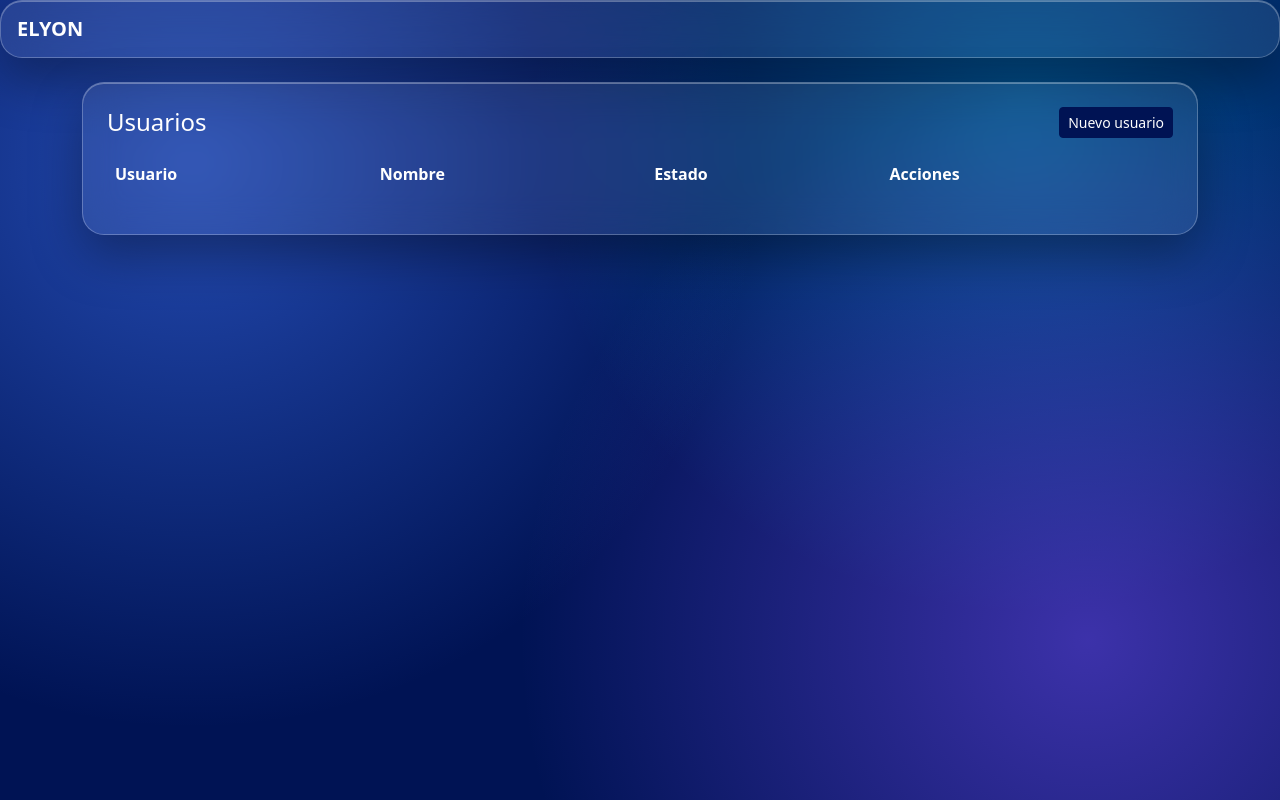
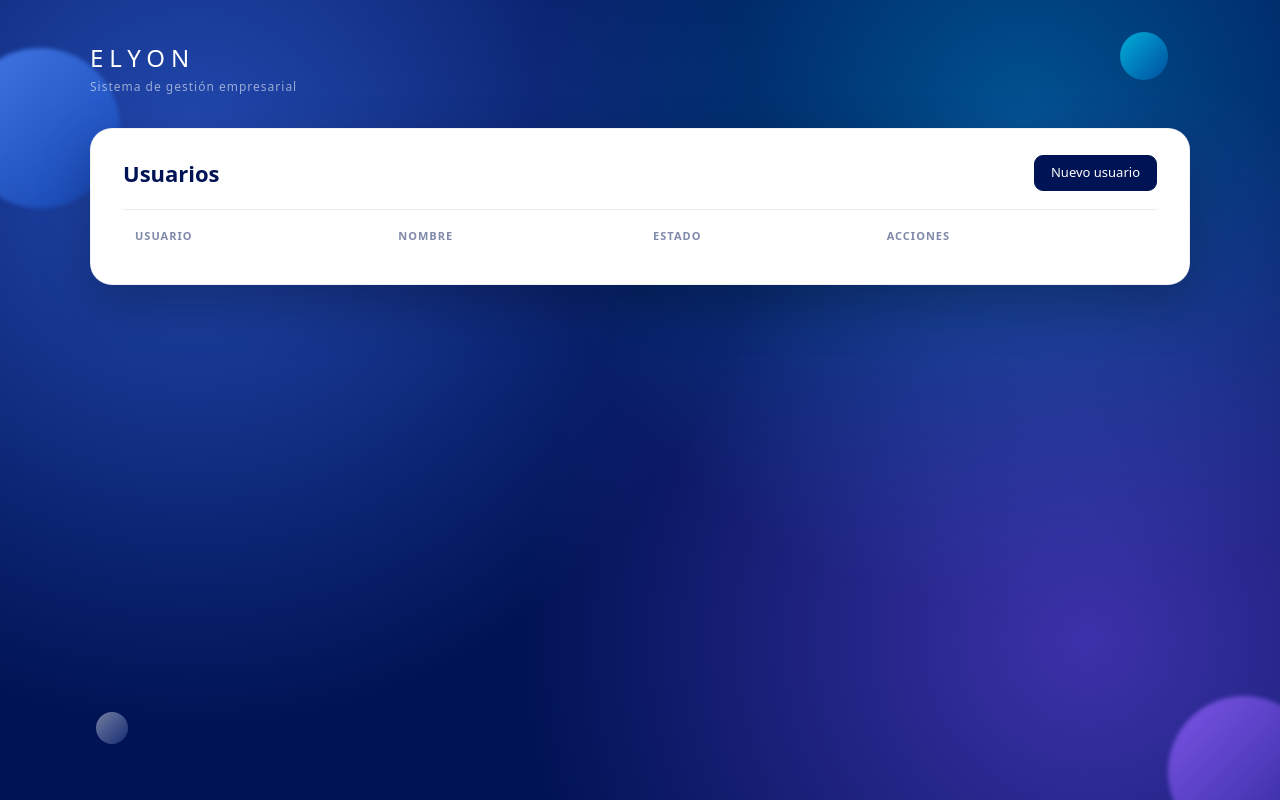
Before and after one commit to Samubarboza/elyon, a Django app: page /users/ in a window 1280 px wide. Run offline with Django 5.2, Linux system fonts and the light colour scheme; the visitor is signed in with stand-in values (Sample User, id 1); data comes from the database, SQL or seed files in the repository; lists and menus that the app fills with data are empty; parts of the project's set-up code (start-up, migrations or seed data) failed here and were passed over; some libraries are stand-ins or nearby versions.

Commit message:
rediseno del contenedor de lista de usuarios, se extendio el sistema de diseno existente, archivos statis y templates.

```diff
--- /dev/null
+++ b/static/css/users.css
@@ -0,0 +1,70 @@
+/* Estilos propios del modulo Usuarios: panel blanco sobre el fondo del menu */
+
+.users-panel {
+  padding: 26px 32px;
+  border-radius: 22px;
+  color: #33405c;
+  background: #ffffff;
+  border: 1px solid rgba(0, 19, 84, 0.06);
+  box-shadow: 0 20px 50px rgba(0, 0, 0, 0.25);
+}
+
+/* Encabezado: titulo a la izquierda, accion a la derecha */
+.users-header {
+  display: flex;
+  align-items: center;
+  justify-content: space-between;
+  gap: 16px;
+  flex-wrap: wrap;
+  padding-bottom: 18px;
+  margin-bottom: 4px;
+  border-bottom: 1px solid rgba(0, 19, 84, 0.08);
+}
+.users-title { color: #001354; font-size: 22px; font-weight: 700; margin: 0; }
+
+/* Tabla de usuarios sobre el panel claro */
+.users-table { width: 100%; margin: 0; border-collapse: collapse; }
+.users-table thead th {
+  text-transform: uppercase;
+  font-size: 11px;
+  font-weight: 600;
+  letter-spacing: 1px;
+  color: rgba(0, 19, 84, 0.50);
+  padding: 14px 12px;
+  text-align: left;
+}
+.users-table tbody td {
+  padding: 16px 12px;
+  font-size: 14px;
+  vertical-align: middle;
+  border-top: 1px solid rgba(0, 19, 84, 0.07);
+}
+.users-username { color: #001354; font-weight: 500; }
+
+/* Estado como pill, verde para activo y gris para inactivo */
+.status-pill {
+  display: inline-flex;
+  align-items: center;
+  gap: 6px;
+  padding: 4px 12px;
+  border-radius: 999px;
+  font-size: 12px;
+  font-weight: 500;
+}
+.status-pill::before { content: ""; width: 7px; height: 7px; border-radius: 50%; background: currentColor; }
+.status-active { background: rgba(34, 197, 94, 0.12); color: #16a34a; }
+.status-inactive { background: rgba(100, 116, 139, 0.15); color: #64748b; }
+
+/* Botones del panel: navy para la accion principal, claro para la secundaria */
+.users-panel .btn { border-radius: 9px; font-size: 13px; }
+.users-panel .btn-sm { padding: 7px 16px; }
+.users-btn-secondary {
+  background: rgba(255, 255, 255, 0.70);
+  border: 1px solid rgba(0, 19, 84, 0.18);
+  color: #001354;
+}
+.users-btn-secondary:hover {
+  background: #ffffff;
+  border-color: rgba(0, 19, 84, 0.30);
+  color: #001354;
+}
--- a/templates/users/user_list.html
+++ b/templates/users/user_list.html
@@ -1,37 +1,80 @@
 {% extends 'base.html' %}
+{% load static %}
 
 {% block title %}Usuarios - ELYON{% endblock %}
 
+{% block navbar %}{% endblock %}
+{% block main_class %}{% endblock %}
+
+{% block extrahead %}
+<link rel="stylesheet" href="{% static 'css/menu.css' %}">
+<link rel="stylesheet" href="{% static 'css/users.css' %}">
+{% endblock %}
+
 {% block content %}
-<div class="glass fade-in p-4 text-white">
-  <div class="d-flex justify-content-between align-items-center mb-3">
-    <h1 class="h4 m-0">Usuarios</h1>
+<div class="menu-screen">
+
+  <span class="menu-circle menu-circle-1"></span>
+  <span class="menu-circle menu-circle-2"></span>
+  <span class="menu-circle menu-circle-3"></span>
+  <span class="menu-circle menu-circle-4"></span>
+
+  <div class="menu-content fade-in">
+
+    <div class="menu-header">
+      <div>
+        <p class="menu-brand">ELYON</p>
+        <p class="menu-subtitle">Sistema de gestión empresarial</p>
+      </div>
+    </div>
+
+    <div class="users-panel">
+
+      <div class="users-header">
+        <h1 class="users-title">Usuarios</h1>
         <a href="{% url 'users:user_create' %}" class="btn btn-primary btn-sm">Nuevo usuario</a>
       </div>
+
       <div class="table-responsive">
-    <table class="table table-borderless align-middle">
+        <table class="users-table">
           <thead>
-        <tr><th>Usuario</th><th>Nombre</th><th>Estado</th><th>Acciones</th></tr>
+            <tr>
+              <th>Usuario</th>
+              <th>Nombre</th>
+              <th>Estado</th>
+              <th>Acciones</th>
+            </tr>
           </thead>
           <tbody>
           {% for user_row in users %}
             <tr>
-          <td>{{ user_row.username }}</td>
-          <td>{{ user_row.get_full_name }}</td>
-          <td>{% if user_row.is_active %}Activo{% else %}Inactivo{% endif %}</td>
+              <td class="users-username">{{ user_row.username }}</td>
+              <td>{{ user_row.get_full_name|default:"—" }}</td>
               <td>
-            <a href="{% url 'users:user_edit' user_row.id %}" class="btn btn-sm btn-primary">Editar</a>
+                {% if user_row.is_active %}
+                <span class="status-pill status-active">Activo</span>
+                {% else %}
+                <span class="status-pill status-inactive">Inactivo</span>
+                {% endif %}
+              </td>
+              <td>
+                <div class="d-flex gap-2">
+                  <a href="{% url 'users:user_edit' user_row.id %}" class="btn btn-primary btn-sm">Editar</a>
                   {% if not user_row.is_main_admin %}
                   <form method="post" action="{% url 'users:user_toggle_active' user_row.id %}" class="d-inline">
                     {% csrf_token %}
-              <button type="submit" class="btn btn-sm btn-outline-light">{% if user_row.is_active %}Desactivar{% else %}Activar{% endif %}</button>
+                    <button type="submit" class="btn btn-sm users-btn-secondary">{% if user_row.is_active %}Desactivar{% else %}Activar{% endif %}</button>
                   </form>
                   {% endif %}
+                </div>
               </td>
             </tr>
           {% endfor %}
           </tbody>
         </table>
       </div>
+
+    </div>
+  </div>
 </div>
 {% endblock %}
```
Lines whose indentation alone changed are shown as unchanged.
